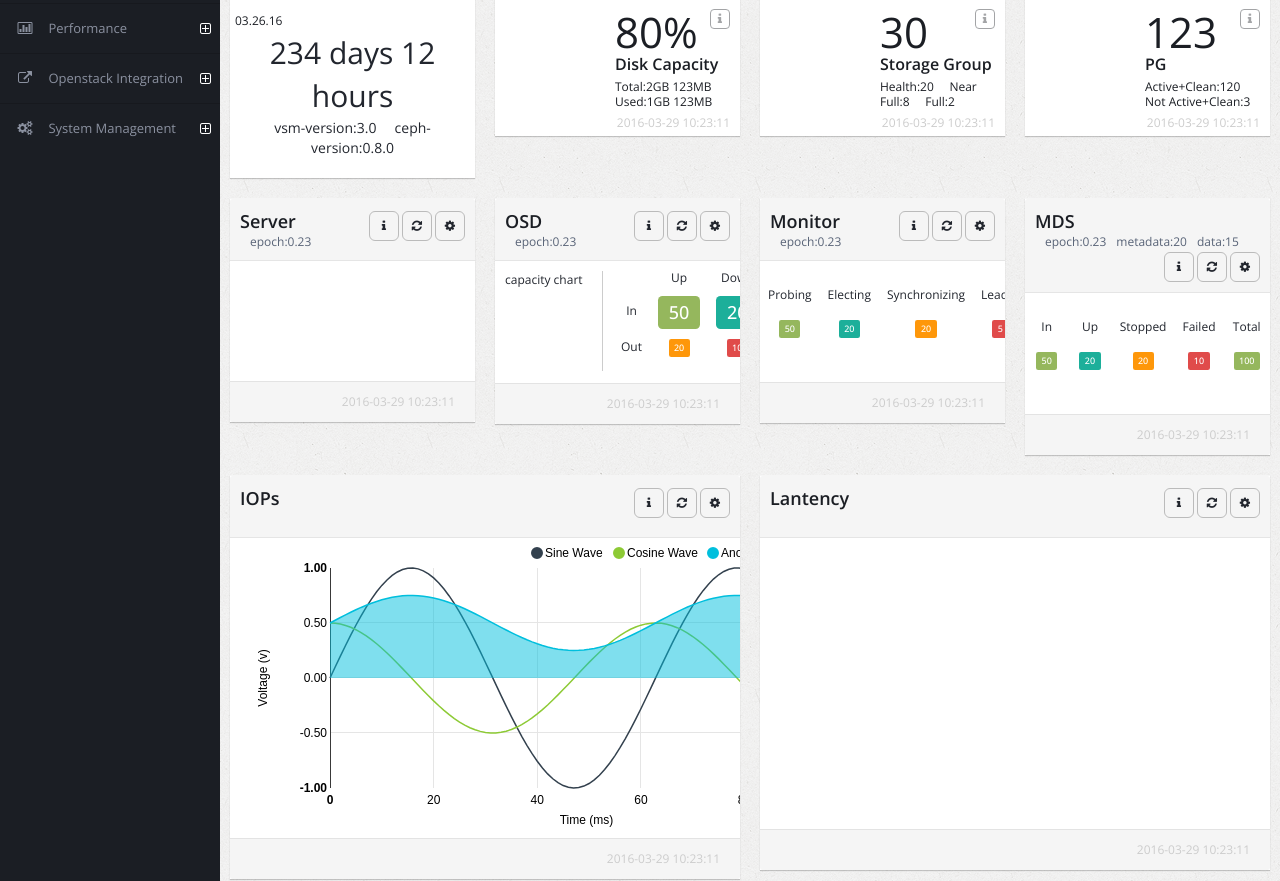
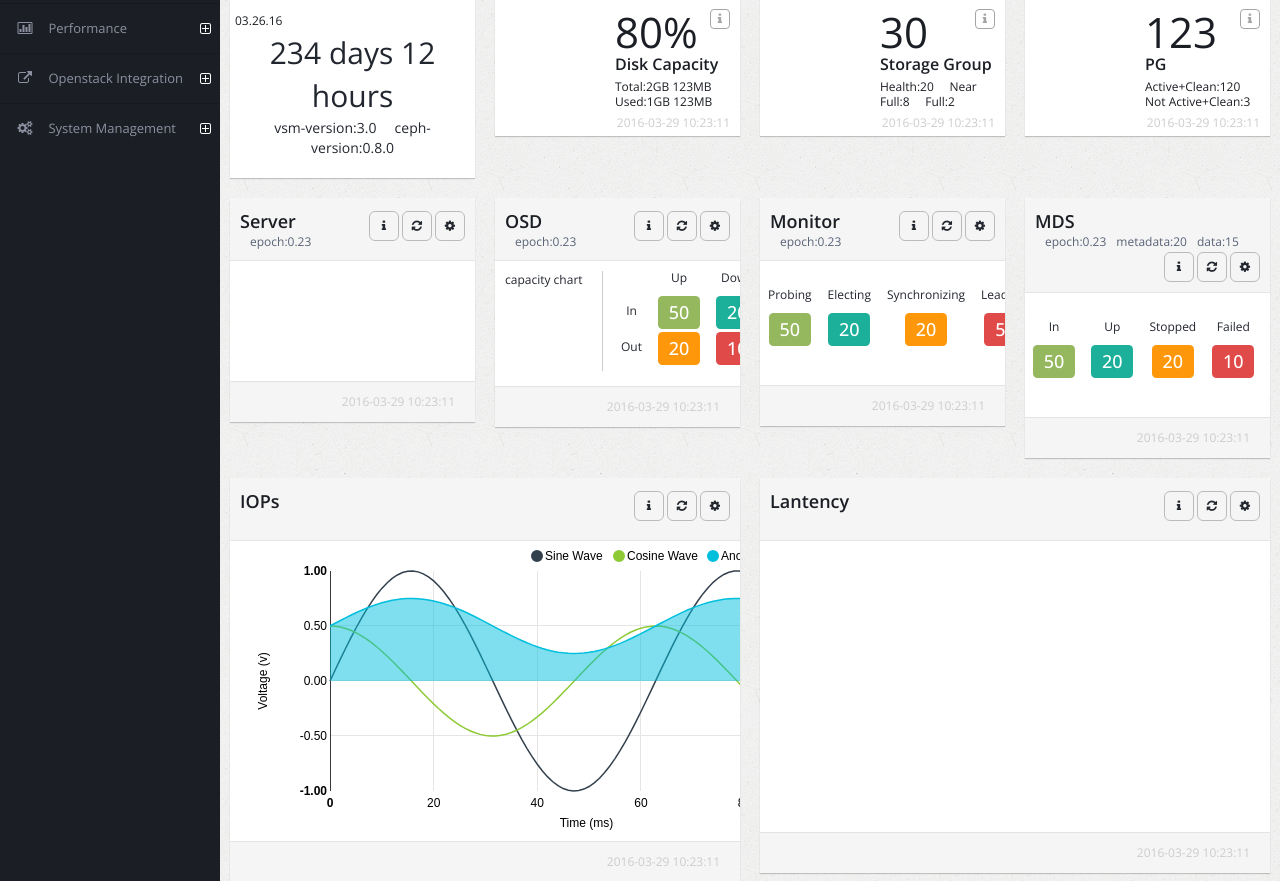
Before and after one commit to iansoft/vsm-client, a Django app: page / in a window 1280 px wide. Shown: the part 146-1027 px from the top of the page. Run offline with Django 3.2, Linux system fonts and the light colour scheme; some libraries are stand-ins or nearby versions.

Commit message:
all the quota label become bigger

```diff
--- a/vsm_client/dashboard/templates/dashboard/index.html
+++ b/vsm_client/dashboard/templates/dashboard/index.html
@@ -180,8 +180,8 @@
                                 </tr>
                                 <tr >
                                     <td><span>Out</span></td>
-                                    <td><span class="label label-warning2">20</span></td>
-                                    <td><span class="label label-danger">10</span></td>
+                                    <td><span class="label label-warning2 label-quota">20</span></td>
+                                    <td><span class="label label-danger label-quota">10</span></td>
                                 </tr>
                             </tbody>
                         </table>
@@ -229,11 +229,11 @@
                                     <!-- <td><span>Total</span></td> -->
                                 </tr>
                                 <tr>
-                                    <td><span class="label label-success">50</span></td>
-                                    <td><span class="label label-warning">20</span></td>
-                                    <td><span class="label label-warning2">20</span></td>
-                                    <td><span class="label label-danger">5</span></td>
-                                    <td><span class="label label-success">5</span></td>
+                                    <td><span class="label label-success label-quota">50</span></td>
+                                    <td><span class="label label-warning label-quota">20</span></td>
+                                    <td><span class="label label-warning2 label-quota">20</span></td>
+                                    <td><span class="label label-danger label-quota">5</span></td>
+                                    <td><span class="label label-success label-quota">5</span></td>
                                     <!-- <td><span class="label label-success">100</span></td> -->
                                 </tr>
                             </tbody>
@@ -281,11 +281,11 @@
                                     <td width="20%"><span>Total</span></td>
                                 </tr>
                                 <tr>
-                                    <td width="20%"><span class="label label-success">50</span></td>
-                                    <td width="20%"><span class="label label-warning">20</span></td>
-                                    <td width="20%"><span class="label label-warning2">20</span></td>
-                                    <td width="20%"><span class="label label-danger">10</span></td>
-                                    <td width="20%"><span class="label label-success">100</span></td>
+                                    <td width="20%"><span class="label label-success label-quota">50</span></td>
+                                    <td width="20%"><span class="label label-warning label-quota">20</span></td>
+                                    <td width="20%"><span class="label label-warning2 label-quota">20</span></td>
+                                    <td width="20%"><span class="label label-danger label-quota">10</span></td>
+                                    <td width="20%"><span class="label label-success label-quota">100</span></td>
                                 </tr>
                             </tbody>
                         </table>
```
